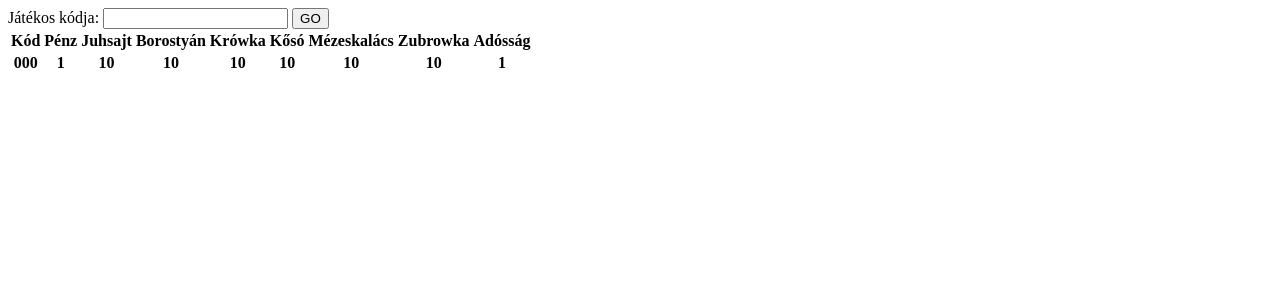
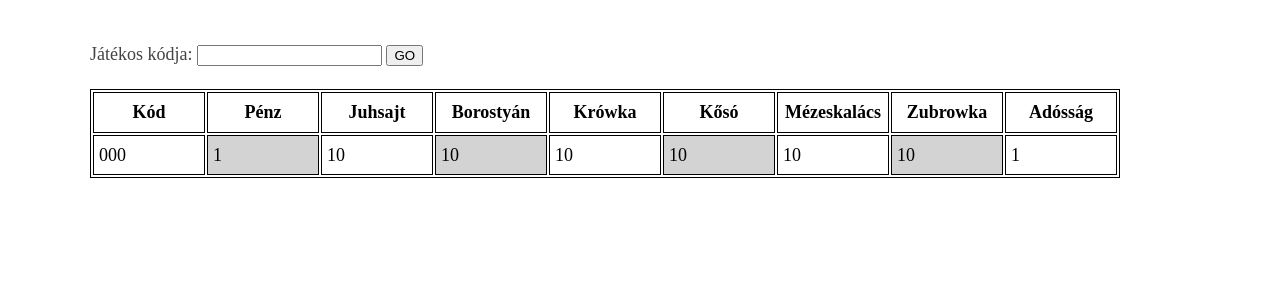
Before and after one commit to dyj216/merchant_game, a Django app: page /merchant_game/players/ in a window 1280 px wide. Shown: the top 300 px of the page. Run offline with Django 3.2, Linux system fonts and the light colour scheme; tables that the repository leaves empty hold one stand-in row (values such as "Sample post"); lists and menus that the app fills with data are empty.

Commit message:
add basic styles to other pages

```diff
--- a/merchant_game/templates/merchant_game/player_list.html
+++ b/merchant_game/templates/merchant_game/player_list.html
@@ -3,6 +3,31 @@
 <head>
     <meta charset="UTF-8">
     <title>Játékosok</title>
+    <style>
+        body{
+            margin:40px auto;
+            max-width:1100px;
+            line-height:1.6;
+            font-size:18px;
+            color:#444;
+            padding:0 10px
+        }
+        form {
+            margin: 20px 0 20px 0;
+        }
+        h1,h2,h3{line-height:1.2}
+        table, th, td, tr, thead, tbody{
+            border: 1px solid black;
+            color: black;
+        }
+        th, td{
+            padding: 5px;
+            min-width: 100px;
+        }
+        tr td:nth-child(even){
+            background: lightgrey;
+        }
+    </style>
 </head>
 <body>
     <form action="{% url 'merchant_game:player-search' %}">
@@ -28,15 +53,15 @@
         <tbody>
         {% for player in players %}
             <tr>
-                <th>{{ player.code }}</th>
-                <th>{{ player.money }}</th>
-                <th>{{ player.item_1_amount }}</th>
-                <th>{{ player.item_2_amount }}</th>
-                <th>{{ player.item_3_amount }}</th>
-                <th>{{ player.item_4_amount }}</th>
-                <th>{{ player.item_5_amount }}</th>
-                <th>{{ player.item_6_amount }}</th>
-                <th>{{ player.debt }}</th>
+                <td>{{ player.code }}</td>
+                <td>{{ player.money }}</td>
+                <td>{{ player.item_1_amount }}</td>
+                <td>{{ player.item_2_amount }}</td>
+                <td>{{ player.item_3_amount }}</td>
+                <td>{{ player.item_4_amount }}</td>
+                <td>{{ player.item_5_amount }}</td>
+                <td>{{ player.item_6_amount }}</td>
+                <td>{{ player.debt }}</td>
             </tr>
         {% endfor %}
         </tbody>
```
Also changed, not shown: merchant_game/templates/merchant_game/city_list.html (+10 -0 lines), merchant_game/templates/merchant_game/index.html (+10 -0 lines).
